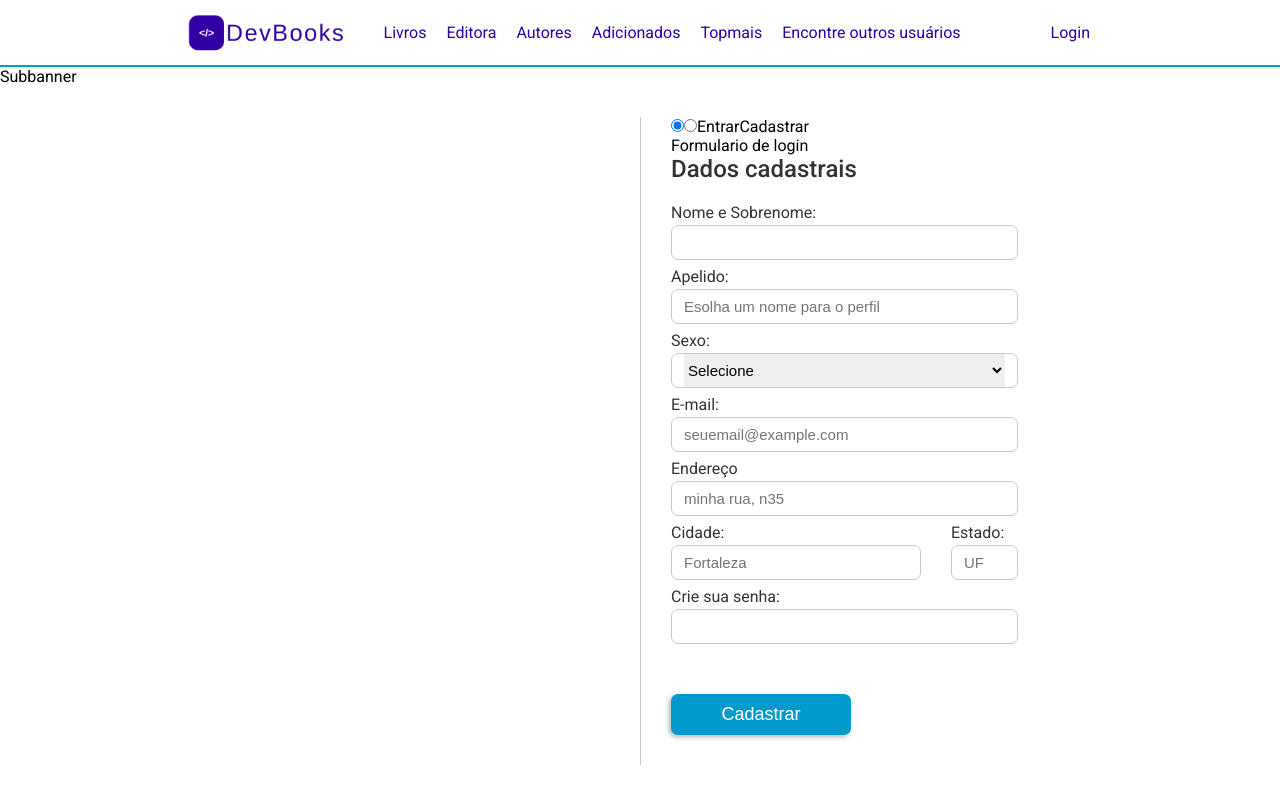
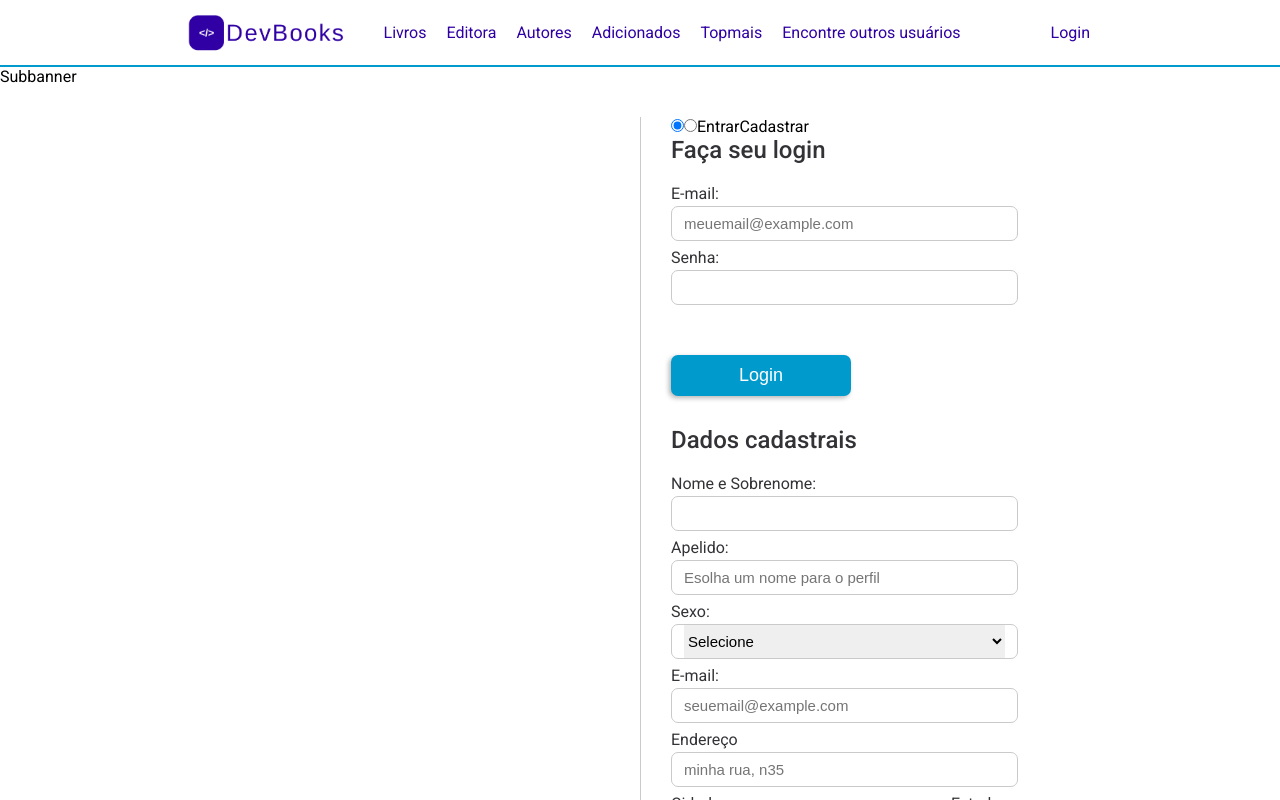
Before and after one commit to PauloHPMKT/dev-books-front-user, a Vue app: page /login in a window 1280 px wide. Shown: the top 800 px of the page. Built offline with nearby package versions, Linux system fonts and the light colour scheme; the HTML template or start-up script is replaced by a standard one.

Commit message:
implementando correcoes na estrutura dos forms

```diff
--- a/src/components/Forms/FormLogin.vue
+++ b/src/components/Forms/FormLogin.vue
@@ -1,12 +1,44 @@
 <template>
   <div>
-    Formulario de login
+    <h2 class="title-form">Faça seu login</h2>
+    <form>
+      <div class="form-fields">
+        <div>
+          <label for="email">E-mail:</label>
+          <div class="input-styles">
+            <input type="text" id="email" v-model="user.email" placeholder="meuemail@example.com" />
+          </div>
+        </div>
+        <div>
+          <label for="passwrod">Senha:</label>
+          <div class="input-styles">
+            <input type="password" id="password" v-model="user.password" />
+          </div>
+        </div>
+        <div class="spacing-btn">
+          <MainButton
+            :data_title="btn_title"
+          />
+        </div>
+      </div>
+    </form>
   </div>
 </template>
 
 <script>
+import MainButton from '../Buttons/MainButton.vue'
 export default {
+  components: { MainButton },
   name: 'FormLogin',
+  data() {
+    return {
+      btn_title: 'Login',
+      user: {
+        email: '',
+        password: '',
+      }
+    }
+  }
 }
 </script>
 
--- a/src/components/Forms/FormRegister.vue
+++ b/src/components/Forms/FormRegister.vue
@@ -2,6 +2,7 @@
   <div>
     <h2 class="title-form">Dados cadastrais</h2>
     <form @submit.prevent="createNewUser">
+      <div class="form-fields">
         <div>
           <label for="name">Nome e Sobrenome:</label>
           <div class="input-styles">
@@ -62,6 +63,7 @@
             :data_title="btn_title"
           />
         </div>
+      </div>
     </form>
   </div>
 </template>
```
Lines whose indentation alone changed are shown as unchanged.
